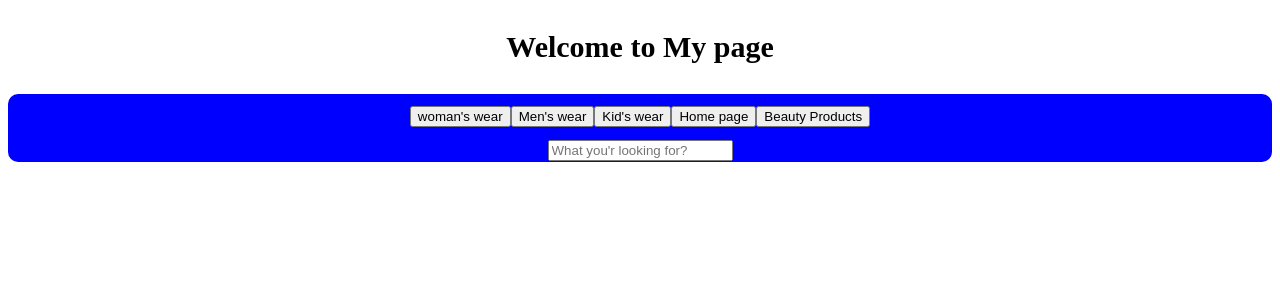
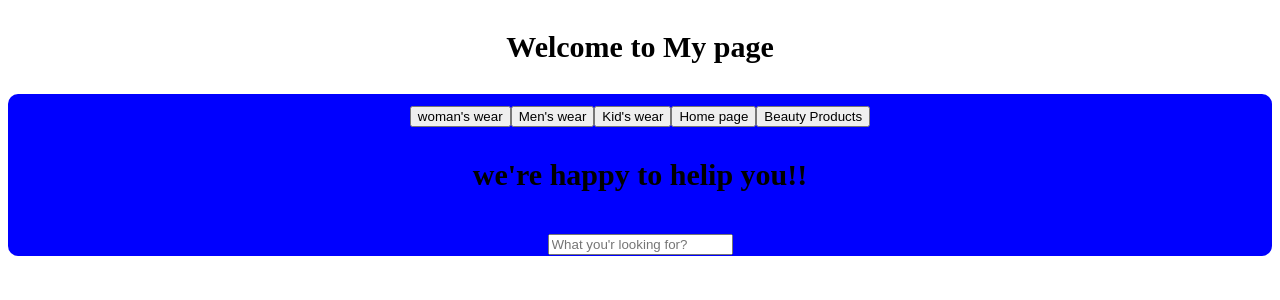
Before and after one commit to Reddy0724/my-app, a React (Create React App) app: page / in a window 1280 px wide. Shown: the top 300 px of the page. Built offline with nearby package versions, Linux system fonts and the light colour scheme.

Commit message:
add paragraph

```diff
--- a/src/App.js
+++ b/src/App.js
@@ -19,6 +19,8 @@ function Button(){
       <button>
         Beauty Products
       </button>
+      <p>we're happy to helip you!!</p>
+
 
       </div>
 
```
